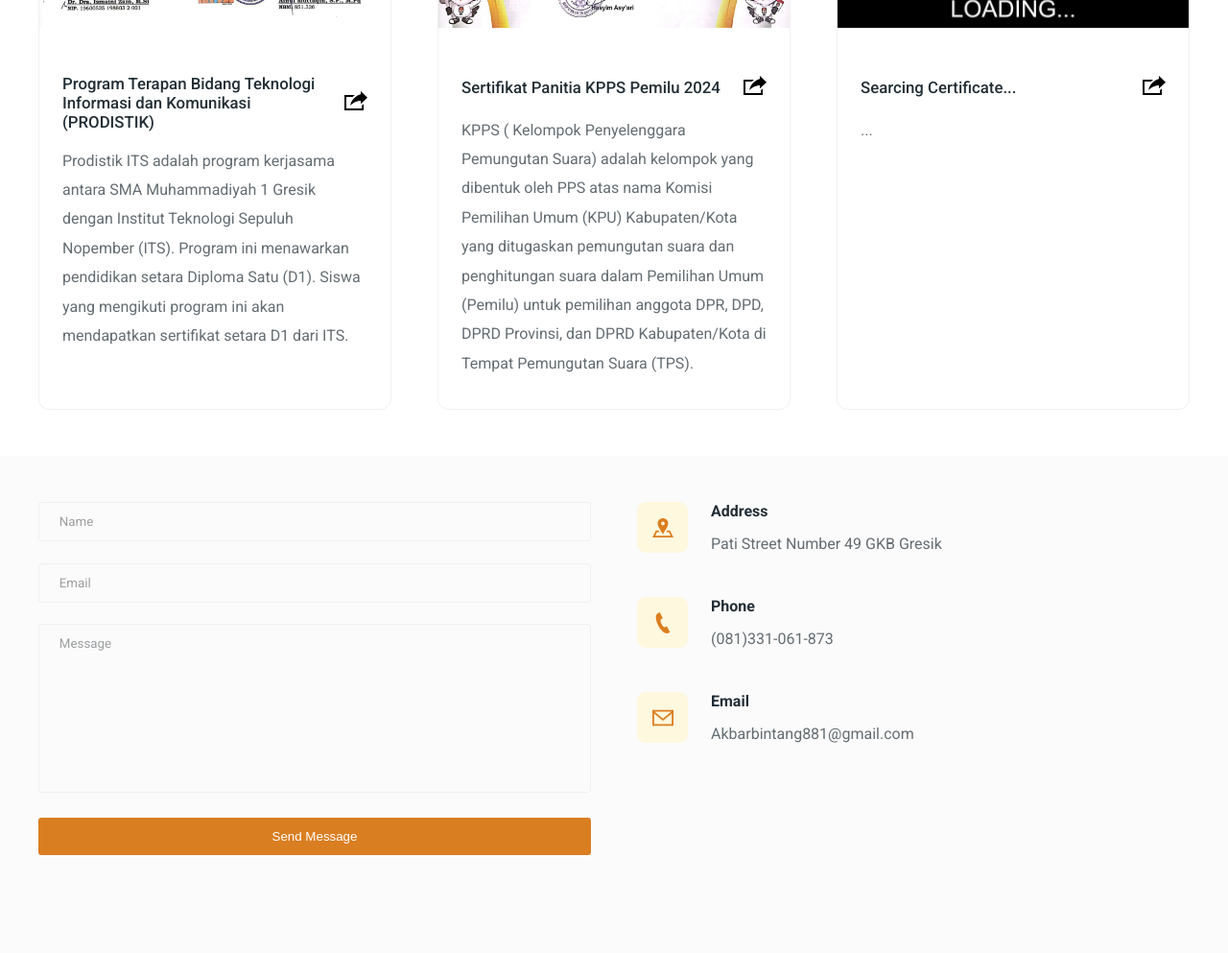
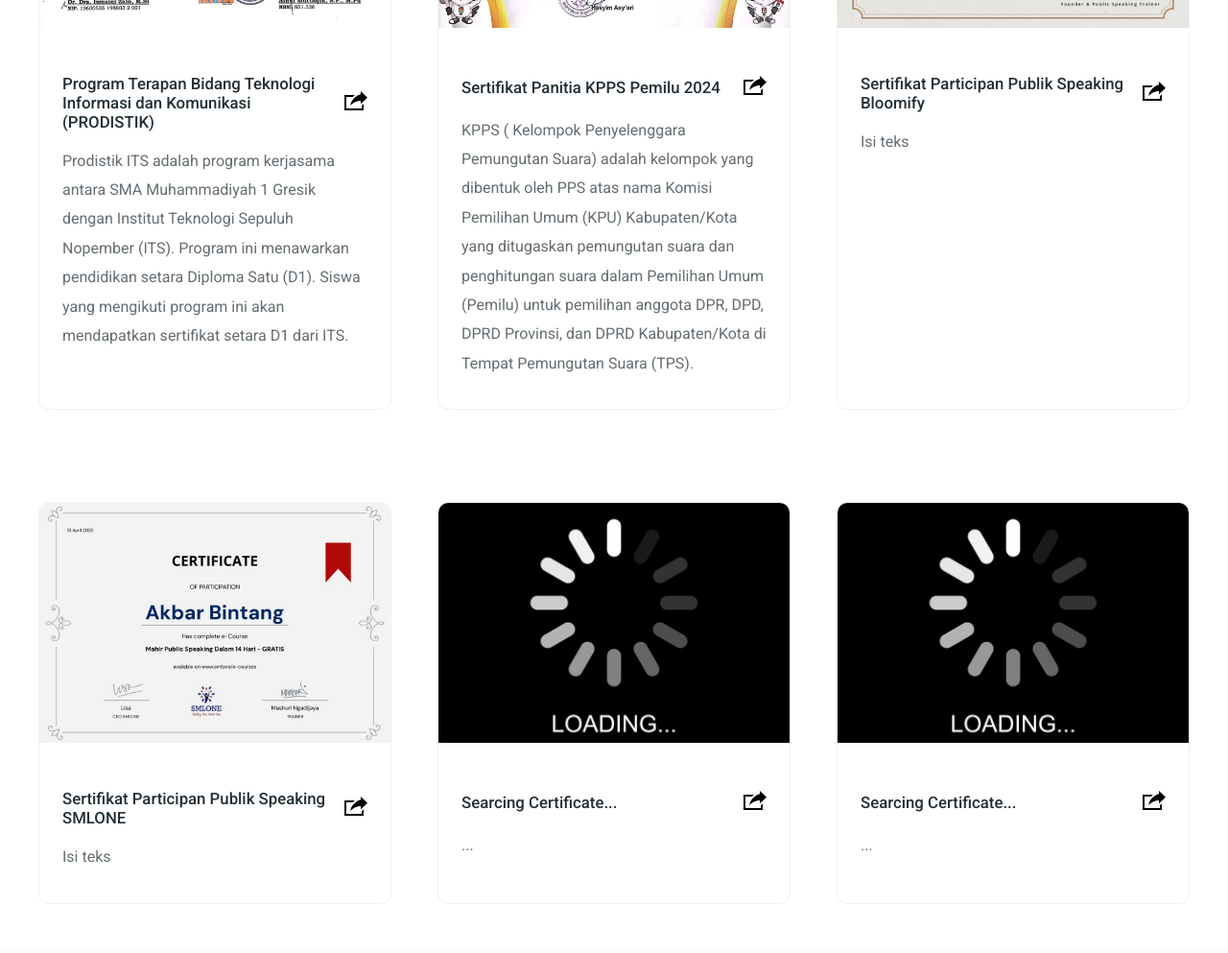
Before and after one commit to AkbarBintang-Code/PortofolioAkbarB, a plain HTML site: page index.html in a window 1280 px wide. Shown: the part 3400-4393 px from the top of the page at 96% size. Drawn offline with nearby package versions, Linux system fonts and the light colour scheme.

Commit message:
Menambah Sertifikat

```diff
--- a/index.html
+++ b/index.html
@@ -319,6 +319,54 @@
           <!-- Certificate 3 -->
           <div class="certificate">
             <div class="certificate-cover">
+                <img src="./images/sertifikat/publicspeaking1.jpg" alt="certificate 3">
+            </div>
+
+            <div class="certificate-info">
+                <div class="certificate-title">
+                    <h4>Sertifikat Participan Publik Speaking Bloomify</h4>
+                    <a href="./pdf/sertifikat3.pdf" class="certificate-link" target="_blank">
+                        <svg xmlns="http://www.w3.org/2000/svg" width="24" height="24" viewBox="0 0 24 24"><path d="M6 17c2.269-9.881 11-11.667 11-11.667v-3.333l7 6.637-7 6.696v-3.333s-6.17-.171-11 5zm12 .145v2.855h-16v-12h6.598c.768-.787 1.561-1.449 2.339-2h-10.937v16h20v-6.769l-2 1.914z"
+                            /></svg>
+                    </a>
+                </div>
+            <p>
+                Isi teks
+            </p>
+        </div>
+        </div>
+        </div>
+    </div>
+  </section>
+ <!-- End of Certificate -->
+
+ <!-- Certificate -->
+ <section id="certificates">
+  <div class="certificates main-container">
+
+      <div class="grid-3">
+          <!-- Certificate 1 -->
+          <div class="certificate">
+              <div class="certificate-cover">
+                  <img src="./images/sertifikat/publicspeaking2.jpg" alt="certificate 1">
+              </div>
+
+              <div class="certificate-info">
+                  <div class="certificate-title">
+                      <h4>Sertifikat Participan Publik Speaking SMLONE</h4>
+                      <a href="./pdf/sertifikat4.pdf" class="certificate-link" target="_blank">
+                          <svg xmlns="http://www.w3.org/2000/svg" width="24" height="24" viewBox="0 0 24 24"><path d="M6 17c2.269-9.881 11-11.667 11-11.667v-3.333l7 6.637-7 6.696v-3.333s-6.17-.171-11 5zm12 .145v2.855h-16v-12h6.598c.768-.787 1.561-1.449 2.339-2h-10.937v16h20v-6.769l-2 1.914z"
+                              /></svg>
+                      </a>
+                  </div>
+              <p>
+                Isi teks
+              </p>
+          </div>
+          </div>
+          <!-- Certificate 2 -->
+          <div class="certificate">
+            <div class="certificate-cover">
                 <img src="./images/loading.jpg" alt="certificate 3">
             </div>
 
@@ -335,10 +383,29 @@
             </p>
         </div>
         </div>
-        </div>
-    </div>
-  </section>
- <!-- End of Certificate -->
+        <!-- Certificate 3 -->
+        <div class="certificate">
+          <div class="certificate-cover">
+              <img src="./images/loading.jpg" alt="certificate 3">
+          </div>
+
+          <div class="certificate-info">
+              <div class="certificate-title">
+                  <h4>Searcing Certificate...</h4>
+                  <a href="" class="certificate-link" target="">
+                      <svg xmlns="http://www.w3.org/2000/svg" width="24" height="24" viewBox="0 0 24 24"><path d="M6 17c2.269-9.881 11-11.667 11-11.667v-3.333l7 6.637-7 6.696v-3.333s-6.17-.171-11 5zm12 .145v2.855h-16v-12h6.598c.768-.787 1.561-1.449 2.339-2h-10.937v16h20v-6.769l-2 1.914z"
+                          /></svg>
+                  </a>
+              </div>
+          <p>
+              ...
+          </p>
+      </div>
+      </div>
+      </div>
+  </div>
+</section>
+<!-- End of Certificate -->
 
       <!-- Contact -->
       <section id="contact">
```
Also changed, not shown: images/sertifikat/publicspeaking1.jpg (added), images/sertifikat/publicspeaking2.jpg (added), 2 other files.
